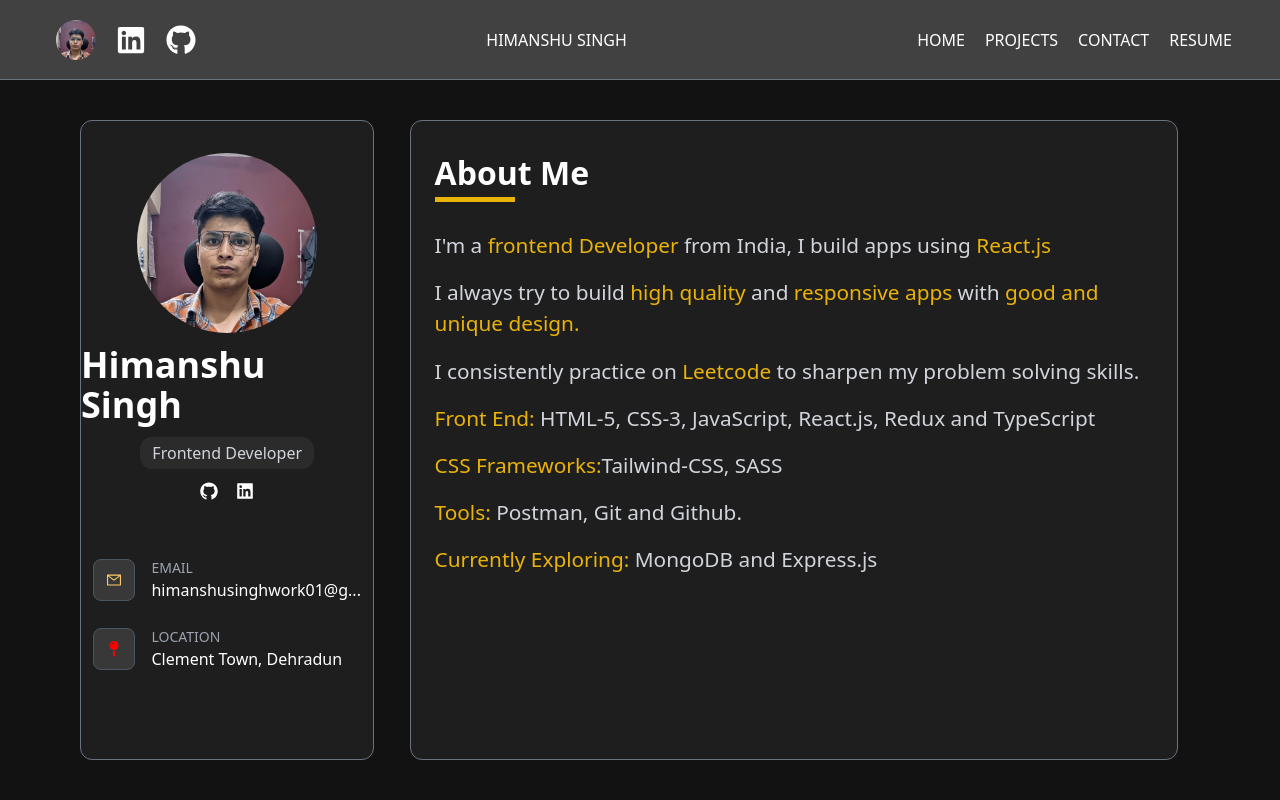
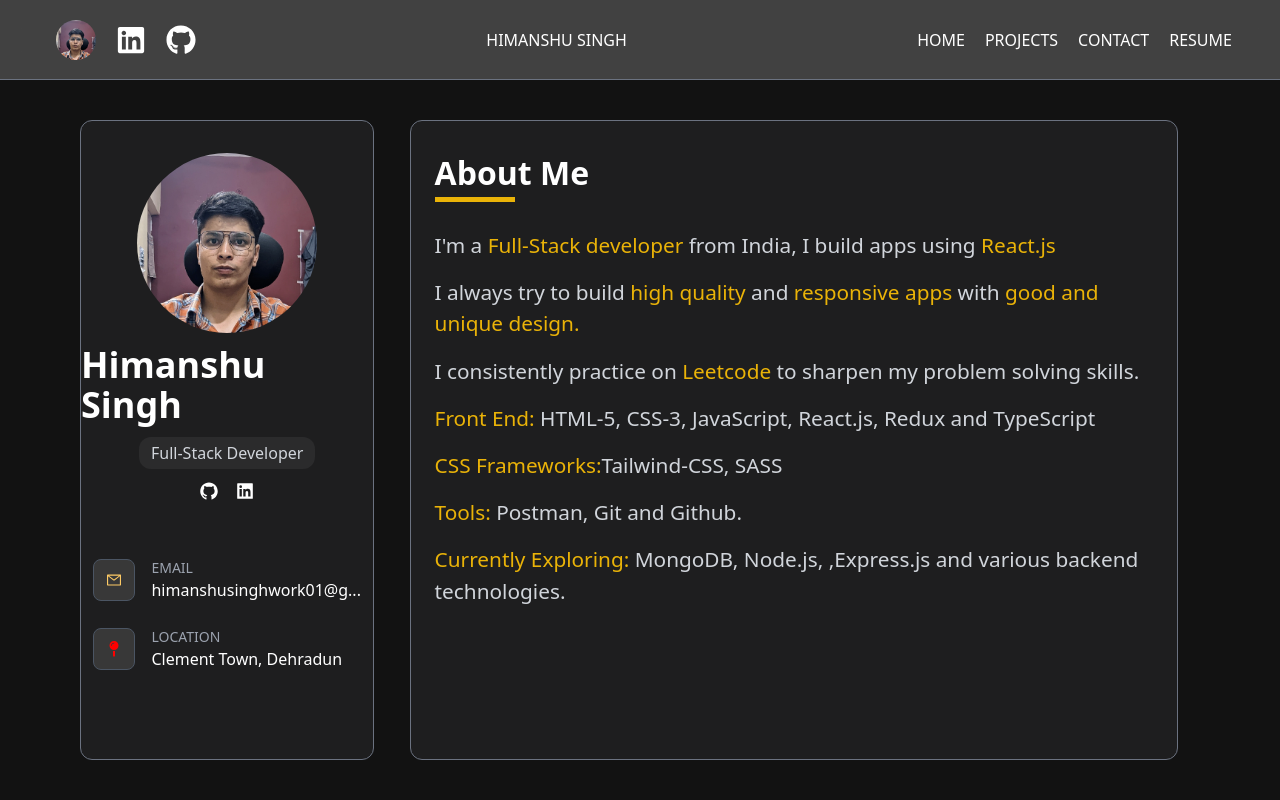
Before and after one commit to developerhimanshu/Portfolio-Himanshu, a React (Vite) app: page / in a window 1280 px wide. Shown: the top 800 px of the page. Built offline with nearby package versions, Linux system fonts and the light colour scheme.

Commit message:
Some profile Changes

```diff
--- a/src/components/profileMain.tsx
+++ b/src/components/profileMain.tsx
@@ -7,8 +7,8 @@ const ProfileMain: React.FC = () => {
       <div className="w-[80px] border-b-[5px] border-b-yellow-500 "></div>
       <div className="mt-7 text-gray-300 text-[1.3rem] flex flex-col gap-4">
         <p>
-          I'm a <span className="text-yellow-500">frontend Developer</span> from
-          India, I build apps using{" "}
+          I'm a <span className="text-yellow-500">Full-Stack developer</span>{" "}
+          from India, I build apps using{" "}
           <span className="text-yellow-500">React.js</span>
         </p>
         <p>
@@ -38,7 +38,7 @@ const ProfileMain: React.FC = () => {
           </p>
           <p>
             <span className="text-yellow-500">Currently Exploring: </span>
-            MongoDB and Express.js
+            MongoDB, Node.js, ,Express.js and various backend technologies.
           </p>
         </div>
       </div>
--- a/src/components/profileSidebar.tsx
+++ b/src/components/profileSidebar.tsx
@@ -13,7 +13,7 @@ const ProfileSidebar: React.FC = () => {
         ></div>
         <h1 className="text-4xl font-semibold ">Himanshu Singh</h1>
         <p className="bg-[#2B2B2C] font-thin px-3 py-1 rounded-xl text-gray-300">
-          Frontend Developer
+          Full-Stack Developer
         </p>
         <div className="flex gap-4">
           <a
```
